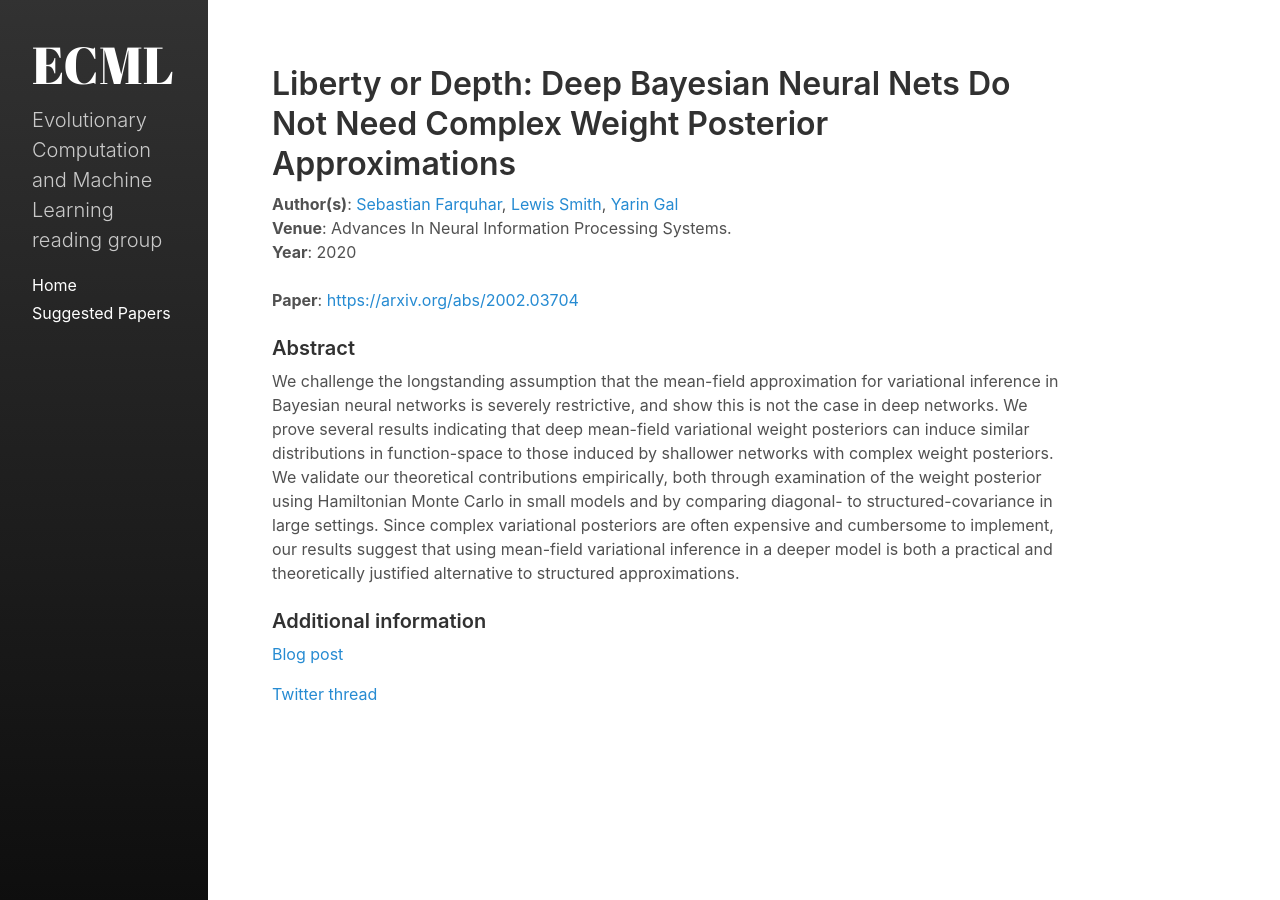
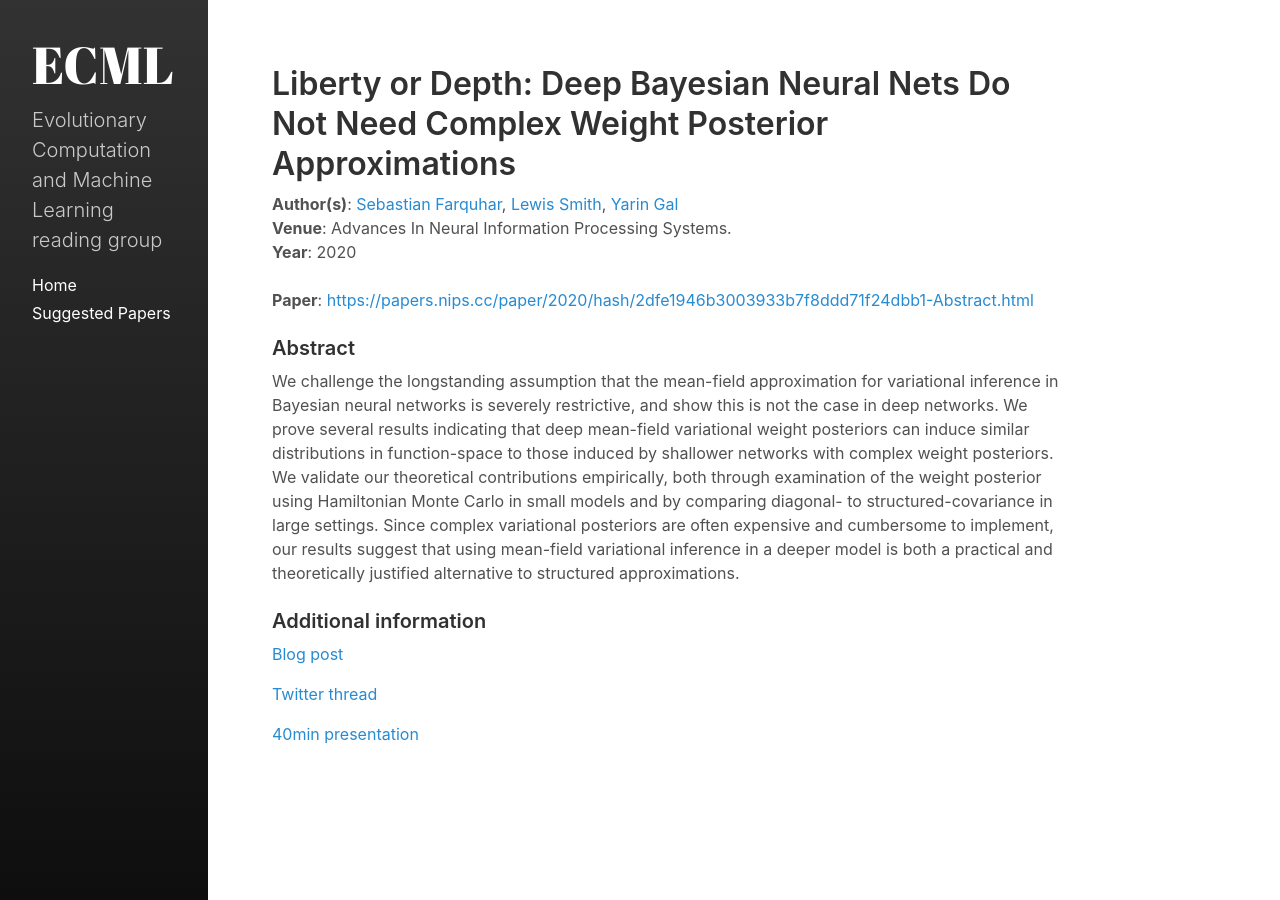
Before and after one commit to exeter-ecml/exeter-ecml.github.io, a Jekyll site: the page built from _papers/0044-liberty-or-depth.md, in a window 1280 px wide. Built offline with Jekyll 4.4.1, drawn with Linux system fonts in a browser that asks for light colours; part of the change alters nothing that is shown.

Commit message:
Updated urls in liberty or depth

```diff
--- a/_papers/0044-liberty-or-depth.md
+++ b/_papers/0044-liberty-or-depth.md
@@ -10,7 +10,7 @@ authors:
 venue: Advances In Neural Information Processing Systems.
 year: 2020
 
-link: https://arxiv.org/abs/2002.03704
+link: https://papers.nips.cc/paper/2020/hash/2dfe1946b3003933b7f8ddd71f24dbb1-Abstract.html
 
 abstract: "
 We challenge the longstanding assumption that the mean-field approximation for
@@ -34,3 +34,5 @@ status: suggested
 [Blog post](https://oatml.cs.ox.ac.uk/blog/2020/11/29/liberty_or_depth.html)
 
 [Twitter thread](https://twitter.com/seb_far/status/1333821891933589505)
+
+[40min presentation](https://www.youtube.com/watch?v=p2vOZg1xoE0)
```
